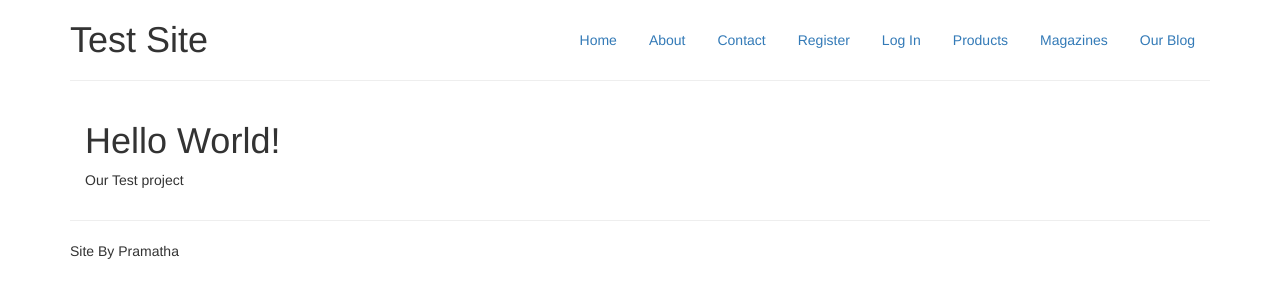
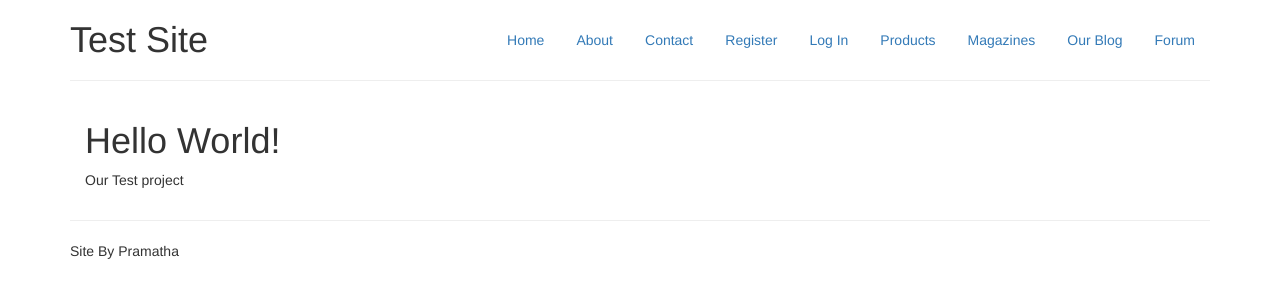
Before and after one commit to PramathaMadhavankutty/django_forum, a Django app: page / in a window 1280 px wide. Shown: the top 300 px of the page. Run offline with Django 3.2, Linux system fonts and the light colour scheme; some libraries are stand-ins or nearby versions.

Commit message:
add link for forum

```diff
--- a/home/templates/base.html
+++ b/home/templates/base.html
@@ -33,6 +33,7 @@
              <li><a href="/products/">Products</a></li>
              <li><a href="/magazines/">Magazines</a></li>
              <li><a href="/blog/">Our Blog</a></li>
+             <li><a href="/forum/">Forum</a></li>
 
 
 
```
